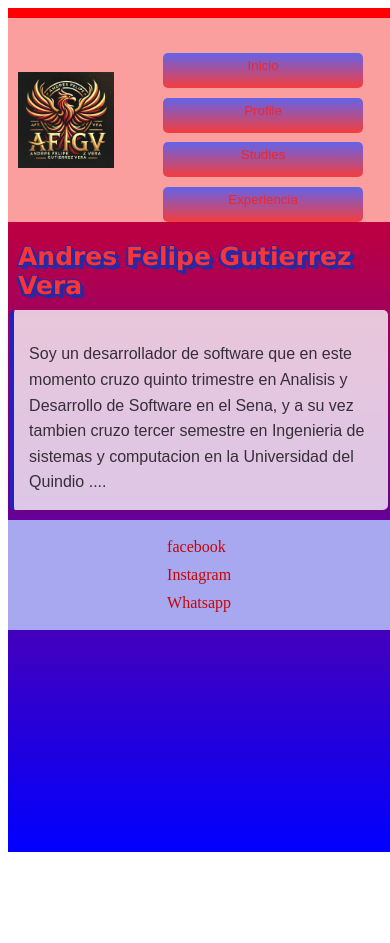
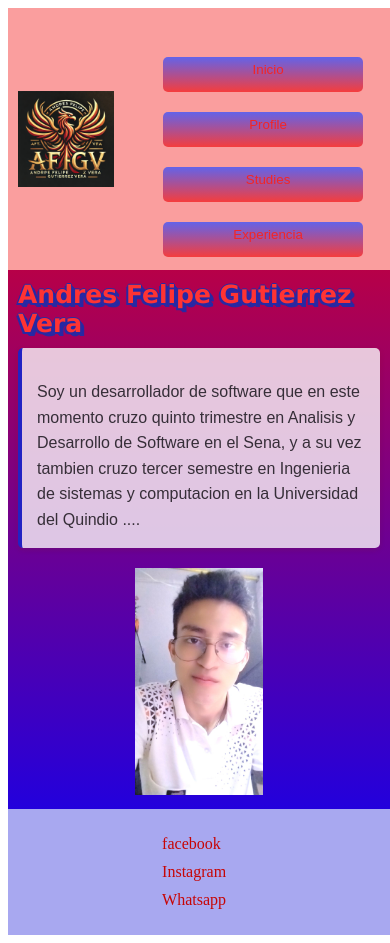
Before and after one commit to Andres234510/Portafolio_Andres_React, a React (Vite) app: page / in a window 390 px wide. Before the commit the page ends 860 px from the top, so only its background shows below. Built offline with nearby package versions, Linux system fonts and the light colour scheme.

Commit message:
Nine commit, Uptate style

```diff
--- a/src/components/Layout/NavBarApp/NavBar.css
+++ b/src/components/Layout/NavBarApp/NavBar.css
@@ -70,27 +70,26 @@ ul{
 
 @media screen and (min-width: 320px) and (max-width: 480px) {
   .menu {
-    width: 100%; /* Ancho completo en móviles */
+    width: 100%;
     height: auto;
   }
 
   ul {
-    flex-direction: column; /* Cambia a disposición vertical */
-    padding: 0.5rem;
+    flex-direction: column;
     margin: 5px;
     width: 100%;
   }
 
   li {
-    margin: 5px 0; /* Menos margen vertical, elimina margen horizontal */
-    width: 100%; /* Ancho completo para los elementos de lista */
+    margin: 5px;
+    width: 100%;
   }
 
   .btn-12 {
     width: 100%; /* Botones a ancho completo */
     max-width: 200px; /* Limita el ancho máximo */
     height: 35px; /* Ligeramente más pequeño */
-    margin: 0.3rem 0; /* Reduce el margen vertical, elimina horizontal */
+    margin: 10px 0; /* Reduce el margen vertical, elimina horizontal */
   }
 
   .btn-12 span {
--- a/src/components/Pages/Home/Home.jsx
+++ b/src/components/Pages/Home/Home.jsx
@@ -10,6 +10,9 @@ export const Home = () => {
         y a su vez tambien cruzo tercer semestre en Ingenieria de sistemas y computacion en la Universidad del Quindio
         ....</p>
       </div>
+      <div className='I-me'>
+      <img className='me' src="src/assets/images/me.jpeg" alt="me" />
+      </div>
 
     </div>
   )
--- a/src/index.css
+++ b/src/index.css
@@ -1,6 +1,6 @@
 body {
   width: 98vw;
-  height: 100vh;
+  height: auto;
   display: flex;
   flex-direction: column;
   align-items: center;
@@ -42,7 +42,7 @@ body {
 
 .text-info {
   max-width: 700px;
-  margin: 0 auto;
+  margin: 10px;
   padding: 20px;
   border-left: 4px solid hsl(280, 70%, 45%); /* Morado intenso, reemplazando el azul #3498db */
   background-color: hsla(310, 30%, 98%, 0.8); /* Fondo claro con tinte morado */
@@ -66,7 +66,6 @@ body {
   display: flex;
   align-items: center;
   justify-items: center;
-  margin: 10px;
   background-color: hsl(25, 90%, 80%); /* Naranja claro, reemplazando aquamarine */
 }
 
@@ -74,7 +73,6 @@ body {
   width: 100%;
   align-items: center;
   justify-items: center;
-  margin: 10px;
   background-color: hsl(277, 70%, 80%); /* Morado claro, reemplazando el verde */
 }
 
@@ -120,6 +118,17 @@ a:active {
   margin: 10px;
   width: 10rem;
   height: 10rem;
+}
+
+.me{
+  margin: 10px;
+  width: 15rem;
+  height: auto;
+}
+
+.I-me{
+  align-items: center;
+  justify-self: center;
 }
 
 /* Media query para dispositivos entre 393px y 480px con cambio a colores rojo y azul */
@@ -183,4 +192,10 @@ a:active {
       width: 6rem; /* Más pequeño para móviles */
       height: 6rem;
     }
+
+    .me{
+      margin: 10px;
+      width: 8rem;
+      height: auto;
+    }
   }
```
